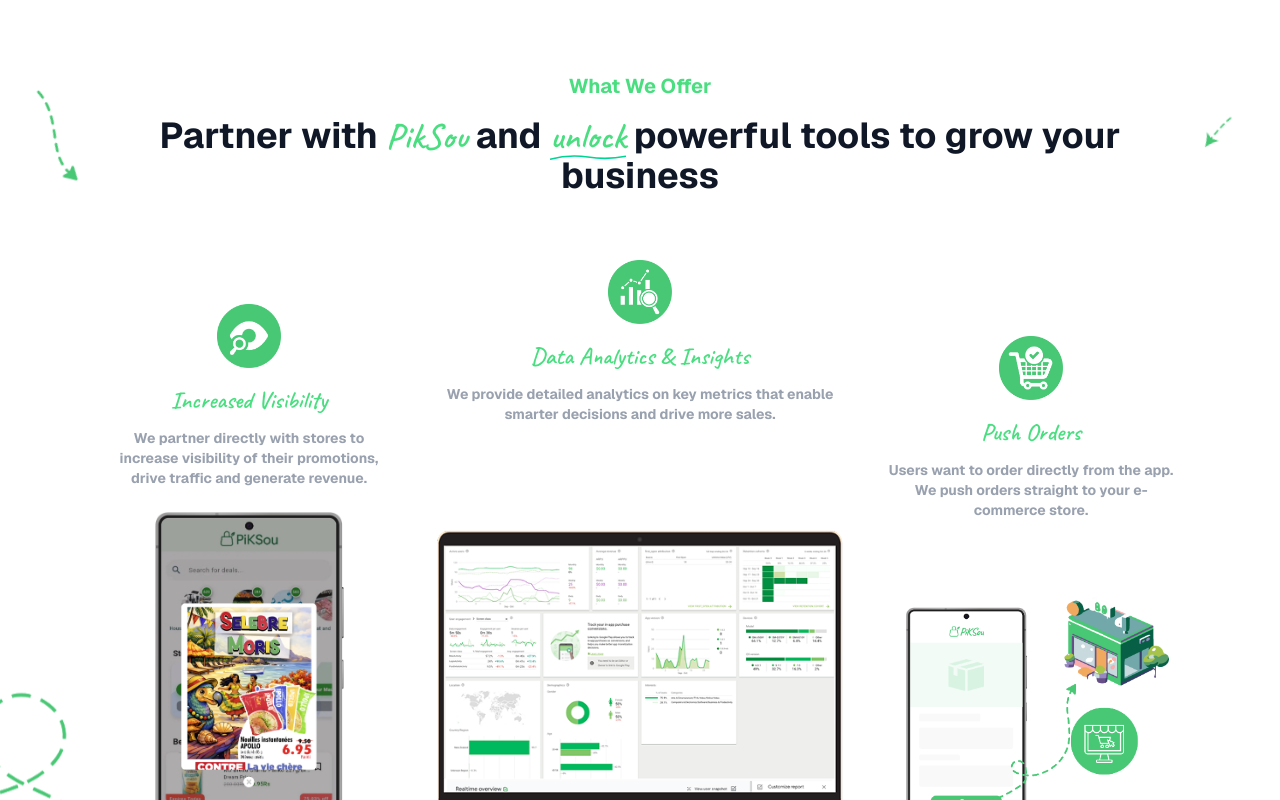
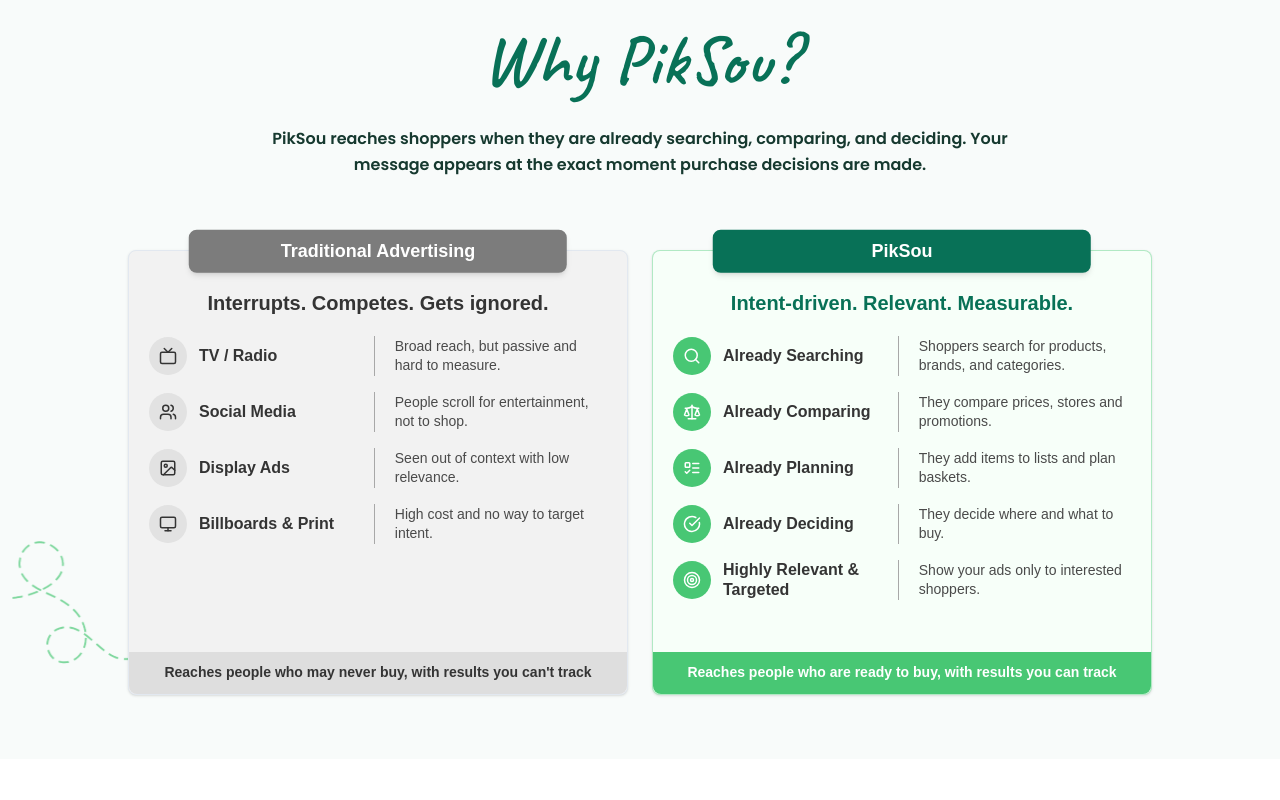
Before and after one commit to piksouhelp-glitch/piksou-partners, a Next.js app: page / in a window 1280 px wide. Shown: the part 880-1680 px from the top of the page. Built offline with nearby package versions, Linux system fonts and the light colour scheme; a web font is replaced by a local one.

Commit message:
Add Why PikSou comparison section

```diff
--- /dev/null
+++ b/components/partners/comparison-card.tsx
@@ -0,0 +1,94 @@
+import type { ReactNode } from "react"
+
+interface ComparisonItem {
+  icon: ReactNode
+  label: string
+  desc: string
+}
+
+interface ComparisonCardProps {
+  title: string
+  tagline: string
+  items: ComparisonItem[]
+  footer: string
+  variant: "muted" | "brand"
+  locale?: "en" | "fr"
+}
+
+export default function ComparisonCard({
+  title,
+  tagline,
+  items,
+  footer,
+  variant,
+  locale = "en",
+}: ComparisonCardProps) {
+  const isBrand = variant === "brand"
+  const isFrench = locale === "fr"
+
+  return (
+    <article
+      className={`font-poppins relative mt-8 flex h-full flex-col rounded-[8px] border pt-10 shadow-sm ${
+        isBrand
+          ? "border-[#48c774]/40 bg-[#f7fff9] dark:bg-emerald-950/25"
+          : "border-slate-200 bg-[#f2f2f2] dark:border-emerald-900/40 dark:bg-white/5"
+      }`}
+    >
+      <div
+        className={`absolute left-1/2 top-0 w-[82%] -translate-x-1/2 -translate-y-1/2 rounded-[8px] px-4 py-2.5 text-center text-sm font-bold leading-tight text-white shadow-md sm:w-[76%] md:text-lg ${
+          isBrand ? "bg-[#087157]" : "bg-[#7c7c7c]"
+        }`}
+      >
+        {title}
+      </div>
+      <p
+        className={`px-4 pb-5 text-center font-bold leading-tight md:px-5 ${
+          isBrand ? "text-[#087157] dark:text-[var(--text-main)]" : "text-[#343434] dark:text-[var(--text-body)]"
+        } ${isFrench ? "text-base md:text-lg" : "text-base md:text-xl"}`}
+      >
+        {tagline}
+      </p>
+      <div className="flex flex-1 flex-col gap-4 px-4 md:px-5">
+        {items.map((item) => (
+          <div
+            key={item.label}
+            className={`rounded-[10px] p-3 sm:grid sm:items-center sm:gap-3 sm:rounded-none sm:p-0 ${
+              isBrand ? "bg-white/70 dark:bg-white/5 sm:bg-transparent" : "bg-white/55 dark:bg-white/5 sm:bg-transparent"
+            } ${
+              isFrench
+                ? "sm:grid-cols-[38px_minmax(118px,0.9fr)_auto_minmax(0,1.35fr)]"
+                : "sm:grid-cols-[38px_minmax(104px,0.85fr)_auto_minmax(0,1.15fr)]"
+            }`}
+          >
+            <div className="flex items-center gap-3">
+              <div
+                className={`flex h-[42px] w-[42px] shrink-0 items-center justify-center rounded-full sm:h-[38px] sm:w-[38px] ${
+                  isBrand ? "bg-[#48c774] text-white" : "bg-[#e2e2e2] text-[#343434] dark:bg-white/10 dark:text-[var(--text-body)]"
+                }`}
+              >
+                {item.icon}
+              </div>
+              <h3 className="text-base font-bold leading-tight text-[#343434] dark:text-[var(--text-body)] sm:hidden">
+                {item.label}
+              </h3>
+            </div>
+            <h3 className={`hidden font-bold leading-tight text-[#343434] dark:text-[var(--text-body)] sm:block ${isFrench ? "text-sm" : "text-sm sm:text-base"}`}>
+              {item.label}
+            </h3>
+            <span className="hidden h-10 w-px bg-[#a8a8a8] dark:bg-emerald-200/25 sm:block" aria-hidden="true" />
+            <p className={`mt-2 font-normal leading-relaxed text-[#4a4a4a] dark:text-[var(--text-muted)] sm:mt-0 sm:pl-2 sm:leading-snug ${isFrench ? "text-sm" : "text-sm"}`}>
+              {item.desc}
+            </p>
+          </div>
+        ))}
+      </div>
+      <div
+        className={`mt-5 rounded-b-[8px] px-4 py-3 text-center text-xs font-bold leading-tight ${
+          isBrand ? "bg-[#48c774] text-white" : "bg-[#dedede] text-[#343434] dark:bg-white/10 dark:text-[var(--text-body)]"
+        } ${isFrench ? "md:text-[13px]" : "md:text-sm"}`}
+      >
+        {footer}
+      </div>
+    </article>
+  )
+}
--- /dev/null
+++ b/components/partners/why-piksou.tsx
@@ -0,0 +1,100 @@
+"use client"
+
+import { CheckCircle, Image as ImageIcon, ListTodo, Monitor, Scale, Search, Target, Tv, Users } from "lucide-react"
+import ComparisonCard from "@/components/partners/comparison-card"
+import DecorativeImage from "@/components/partners/decorative-image"
+
+interface WhyPikSouProps {
+  locale?: "en" | "fr"
+}
+
+const content = {
+  en: {
+    title: "Why PikSou?",
+    subtitle:
+      "PikSou reaches shoppers when they are already searching, comparing, and deciding. Your message appears at the exact moment purchase decisions are made.",
+    traditional: {
+      title: "Traditional Advertising",
+      tagline: "Interrupts. Competes. Gets ignored.",
+      items: [
+        { icon: <Tv size={18} />, label: "TV / Radio", desc: "Broad reach, but passive and hard to measure." },
+        { icon: <Users size={18} />, label: "Social Media", desc: "People scroll for entertainment, not to shop." },
+        { icon: <ImageIcon size={18} />, label: "Display Ads", desc: "Seen out of context with low relevance." },
+        { icon: <Monitor size={18} />, label: "Billboards & Print", desc: "High cost and no way to target intent." },
+      ],
+      footer: "Reaches people who may never buy, with results you can't track",
+    },
+    piksou: {
+      title: "PikSou",
+      tagline: "Intent-driven. Relevant. Measurable.",
+      items: [
+        { icon: <Search size={18} />, label: "Already Searching", desc: "Shoppers search for products, brands, and categories." },
+        { icon: <Scale size={18} />, label: "Already Comparing", desc: "They compare prices, stores and promotions." },
+        { icon: <ListTodo size={18} />, label: "Already Planning", desc: "They add items to lists and plan baskets." },
+        { icon: <CheckCircle size={18} />, label: "Already Deciding", desc: "They decide where and what to buy." },
+        { icon: <Target size={18} />, label: "Highly Relevant & Targeted", desc: "Show your ads only to interested shoppers." },
+      ],
+      footer: "Reaches people who are ready to buy, with results you can track",
+    },
+  },
+  fr: {
+    title: "Pourquoi PikSou?",
+    subtitle:
+      "PikSou touche les acheteurs lorsqu'ils recherchent, comparent et decident deja. Votre message apparait au moment precis ou les decisions d'achat sont prises.",
+    traditional: {
+      title: "Publicite Traditionnelle",
+      tagline: "Interrompt. Rivalise. Est ignoree.",
+      items: [
+        { icon: <Tv size={18} />, label: "TV / Radio", desc: "Large portee, mais passive et difficile a mesurer." },
+        { icon: <Users size={18} />, label: "Reseaux Sociaux", desc: "Les gens defilent pour se divertir, pas pour acheter." },
+        { icon: <ImageIcon size={18} />, label: "Affichage", desc: "Vu hors contexte avec une faible pertinence." },
+        { icon: <Monitor size={18} />, label: "Panneaux & Print", desc: "Cout eleve et aucune cible d'intention." },
+      ],
+      footer: "Touche des personnes qui n'acheteront peut-etre jamais, avec des resultats difficiles a suivre.",
+    },
+    piksou: {
+      title: "PikSou",
+      tagline: "Base sur l'intention. Pertinent. Mesurable.",
+      items: [
+        { icon: <Search size={18} />, label: "Deja en Recherche", desc: "Les acheteurs recherchent produits, marques et categories." },
+        { icon: <Scale size={18} />, label: "Deja en Comparaison", desc: "Ils comparent prix, magasins et promotions." },
+        { icon: <ListTodo size={18} />, label: "Deja en Planification", desc: "Ils ajoutent des articles aux listes de courses." },
+        { icon: <CheckCircle size={18} />, label: "Deja en Decision", desc: "Ils decident ou et quoi acheter." },
+        { icon: <Target size={18} />, label: "Pertinent & Cible", desc: "Affichez vos publicites aux acheteurs interesses." },
+      ],
+      footer: "Touche des personnes pretes a acheter, avec des resultats mesurables.",
+    },
+  },
+}
+
+export default function WhyPikSou({ locale = "en" }: WhyPikSouProps) {
+  const t = content[locale]
+
+  return (
+    <section
+      id="why-piksou"
+      className="font-poppins relative scroll-mt-24 overflow-hidden bg-[var(--section-bg)] px-4 py-20 transition-colors duration-300 sm:px-6 md:py-24 lg:px-8"
+    >
+      <DecorativeImage
+        src="/images/partners/what-we-offer/arrow-decoration-1.svg"
+        className="-left-10 bottom-10 h-40 w-40 md:h-60 md:w-60"
+        opacity="opacity-70"
+      />
+      <div className="relative z-10 mx-auto max-w-6xl">
+        <div className="mx-auto max-w-4xl text-center">
+          <h2 className="handwritten text-5xl font-bold leading-tight text-[#087157] dark:text-[var(--text-main)] md:text-6xl lg:text-7xl">
+            {t.title}
+          </h2>
+          <p className="mx-auto mt-5 max-w-3xl text-sm font-semibold leading-relaxed text-[#16392f] dark:text-[var(--text-body)] md:text-base">
+            {t.subtitle}
+          </p>
+        </div>
+
+        <div className="mx-auto mt-10 grid max-w-5xl grid-cols-1 gap-6 lg:grid-cols-2">
+          <ComparisonCard {...t.traditional} variant="muted" locale={locale} />
+          <ComparisonCard {...t.piksou} variant="brand" locale={locale} />
+        </div>
+      </div>
+    </section>
+  )
+}
```
